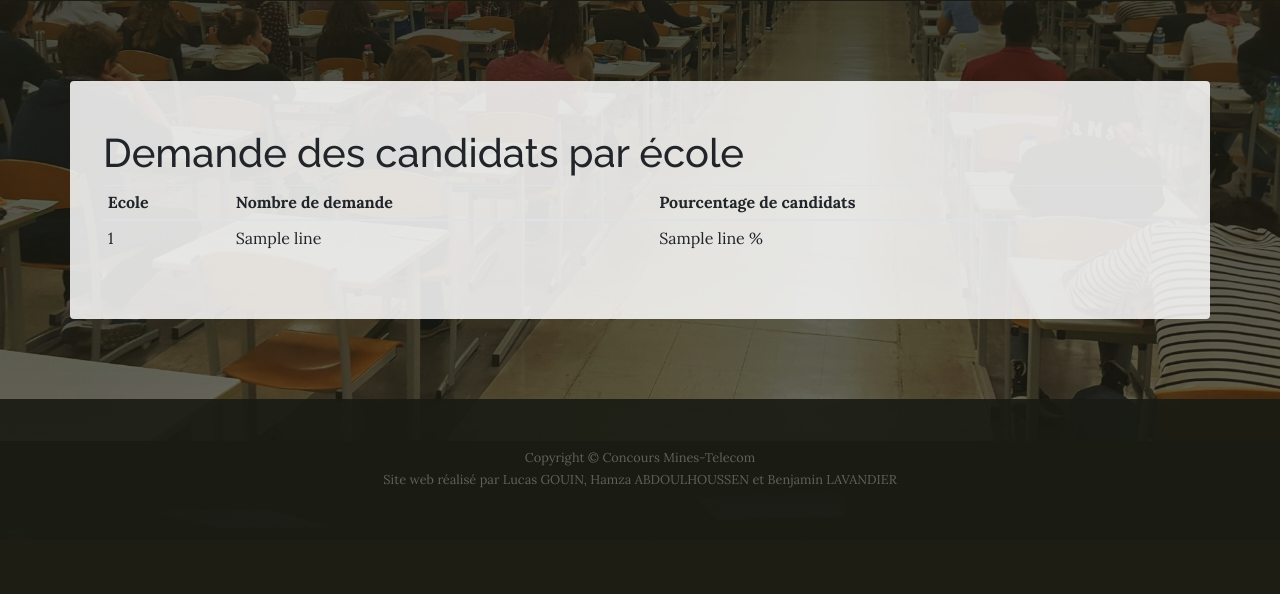
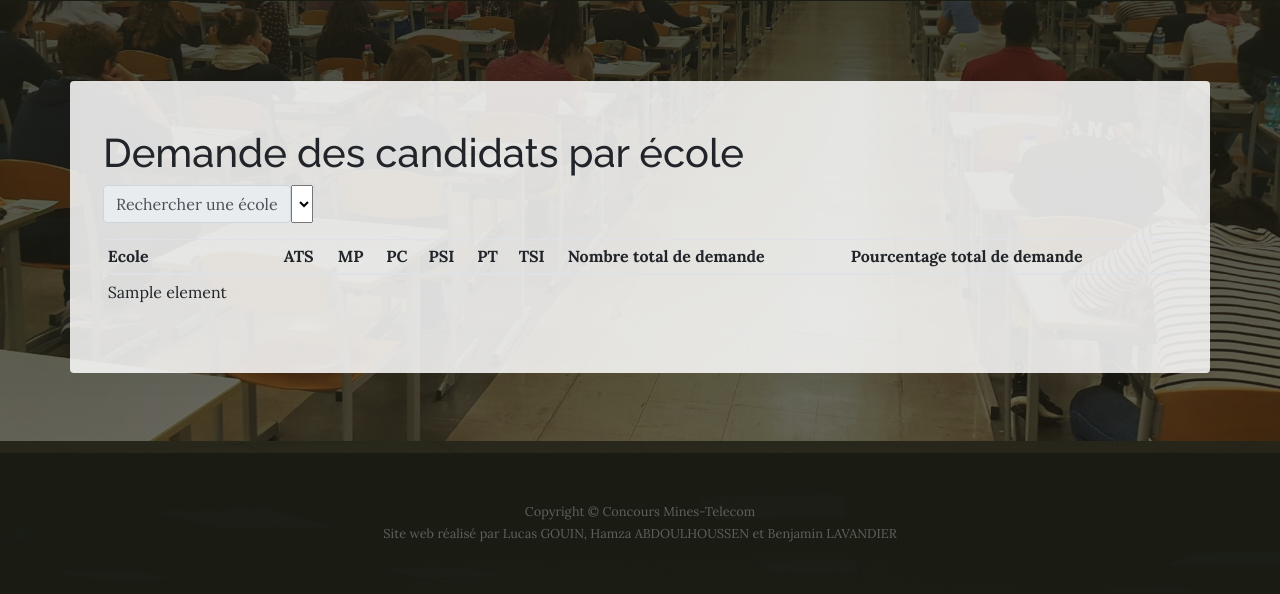
Before and after one commit to Hamza-ABDOULHOUSSEN/website_exam_result, a Flask app: template site_web/templates/statistiques_voeux.html in a window 1280 px wide. Shown: the part 359-953 px from the top of the page. Before the commit the page ends 847 px from the top, so only its background shows below. Run offline with Flask 2, Linux system fonts and the light colour scheme; the template is opened without the code that fills it: values that come from a table or form of the project are taken from there, most other values are stand-ins (such as "Sample title", 1, 10 or a date in 2020); lists and menus that the app fills with data are empty; some libraries are stand-ins or nearby versions.

Commit message:
ajout selecteur d'école dans les demandes des candidats et demande par filiere

```diff
--- a/site_web/app.py
+++ b/site_web/app.py
@@ -40,8 +40,12 @@
 
 @app.route('/statistiques/voeux', methods = ["GET"])
 def stats_voeux():
+    ecoleNom = buildNomEcole()
+    ecoleForm = EcoleSelectorForm(request.form)
+    ecoleForm.nomEcole.choices = ecoleNom
+
     counts = buildVoeuxDemande()
-    return render_template("statistiques_voeux.html", counts = counts)
+    return render_template("statistiques_voeux.html", counts = counts, ecoles = ecoleForm)
 
 
 @app.route('/about', methods = ["GET"])
--- a/site_web/formulaire.py
+++ b/site_web/formulaire.py
@@ -1,4 +1,4 @@
-from wtforms import Form, StringField, IntegerField
+from wtforms import Form, StringField, IntegerField, SelectField
 from wtforms.validators import input_required
 
 
@@ -19,3 +19,7 @@
     INE = StringField(id = 'INE du candidat', validators = [input_required()])
     name = StringField(id = 'Nom du candidat', validators = [input_required()])
     FirstName = StringField(id = 'Prénom du candidat', validators = [input_required()])
+
+
+class EcoleSelectorForm(Form):
+    nomEcole = SelectField(id = "Rechercher une école", choices = None)
--- a/site_web/requetes.py
+++ b/site_web/requetes.py
@@ -478,23 +478,42 @@
 
 
 def buildVoeuxDemande():
-    countCandidat = int(GetDB().cursor().execute("SELECT COUNT(*) FROM Candidat").fetchall()[0][0])
+    filieres = ["ATS", "MP", "PC", "PSI", "PT", "TSI"]
+
+    countCandidat = int(GetDB().cursor().execute("SELECT COUNT(Nom) FROM Candidat").fetchall()[0][0])
     ecoleReq = "SELECT DISTINCT * FROM Ecole"
-    ecoleDB = GetDB().cursor().execute(ecoleReq)
-    voeuxDB = GetDB().cursor()
+    ecoleDB = GetDB().execute(ecoleReq)
+    voeuxDB = GetDB()
     voeuxCount = []
 
     for ecole in ecoleDB.fetchall():
-        voeuxReq = f"SELECT COUNT(*) FROM Voeux WHERE ecole_id = '{ecole[0]}'"
-        count = int(voeuxDB.execute(voeuxReq).fetchall()[0][0])
-        voeuxCount.append((ecole[1], count, int(10000 * count / countCandidat) / 100))
+        voeuxTotalReq = f"SELECT COUNT(Voeux.candidat_id) FROM Voeux WHERE ecole_id = '{ecole[0]}'"
+        voeuxFiliereCount = []
 
-    voeuxCount.sort(key = element, reverse = True)
+        for f in filieres:
+            voeuxFiliereReq = f"SELECT COUNT(Voeux.candidat_id) " \
+                              f"FROM Voeux " \
+                              f"JOIN Ecole E on E.ecole_id = Voeux.ecole_id " \
+                              f"JOIN Candidat C on Voeux.candidat_id = C.candidat_id " \
+                              f"WHERE E.ecole_id = '{ecole[0]}' AND C.Filliere = '{f}'"
+            countFiliere = int(voeuxDB.execute(voeuxFiliereReq).fetchall()[0][0])
+            voeuxFiliereCount.append(countFiliere)
+        somme = sum(voeuxFiliereCount)
+        ecoleList = [ecole[1]] + voeuxFiliereCount + [somme] + [int(10000 * somme / countCandidat) / 100]
+        voeuxCount.append(ecoleList)
+
+    element8 = lambda x: x[7]
+    voeuxCount.sort(key = element8, reverse = True)
     return voeuxCount
 
 
-def element(elem):
-    return elem[1]
+def buildNomEcole():
+    ecoleReq = "SELECT nom FROM Ecole"
+    nom = [t[0] for t in GetDB().execute(ecoleReq).fetchall()]
+    nom.sort()
+    nom.insert(0, "Toutes les écoles")
+    ids = list(range(0, len(nom) + 1))
+    return list(zip(ids, nom))
 
 
 def GetDB():
--- a/site_web/templates/statistiques_voeux.html
+++ b/site_web/templates/statistiques_voeux.html
@@ -15,6 +15,7 @@
     <link href="https://fonts.googleapis.com/css?family=Lora:400,400i,700,700i" rel="stylesheet"/>
     <!-- Core theme CSS (includes Bootstrap)-->
     <link rel="stylesheet" href="{{ url_for('static', filename="css/styles.css") }}"/>
+    {% from "_formhelpers.html" import render_field %}
 </head>
 <body>
 <h1 class="site-heading text-center text-white d-none d-lg-block">
@@ -28,18 +29,25 @@
 <section class="page-section container bg-faded p-5 rounded mr-auto">
     <div class="row">
         <h1>Demande des candidats par école</h1>
+        {{ render_field(ecoles.nomEcole, class="form-select") }}
         <table class="table table-sm">
             <thread>
                 <th scope="col">Ecole</th>
-                <th scope="col">Nombre de demande</th>
-                <th scope="col">Pourcentage de candidats</th>
+                <th scope="col">ATS</th>
+                <th scope="col">MP</th>
+                <th scope="col">PC</th>
+                <th scope="col">PSI</th>
+                <th scope="col">PT</th>
+                <th scope="col">TSI</th>
+                <th scope="col">Nombre total de demande</th>
+                <th scope="col">Pourcentage total de demande</th>
             </thread>
-            <tbody>
+            <tbody id="table_ecole">
             {% for line in counts %}
-                <tr>
-                    <td>{{ line[0] }}</td>
-                    <td>{{ line[1] }}</td>
-                    <td>{{ line[2] }} %</td>
+                <tr id="{{ line[0] }}">
+                    {% for element in line %}
+                        <td>{{ element }}</td>
+                    {% endfor %}
                 </tr>
             {% endfor %}
             </tbody>
@@ -55,6 +63,28 @@
 <!-- Core theme JS-->
 <script src="{{ url_for('static',filename='js/bootstrap.js') }}"></script>
 <script src="{{ url_for('static',filename='js/scripts.js') }}"></script>
+<script type="text/javascript">
+    document.getElementsByTagName('select')[0].onchange = function () {
+        {#recherche du nom de l'école#}
+        const ecoleIndex = this.selectedIndex;
+        const nomEcole = this.children[ecoleIndex].innerHTML.trim();
 
+        {#affichage de l'école que l'on veut#}
+
+        let elements = document.getElementById("table_ecole");
+        for (let i = 0; i < elements.children.length; i++) {
+            if (nomEcole !== "Toutes les écoles") {
+                if (elements.children[i].id === nomEcole) {
+                    elements.children[i].hidden = false;
+                } else {
+                    elements.children[i].hidden = true;
+                }
+            } else {
+                    elements.children[i].hidden = false;
+            }
+        }
+        document.getElementById("table_ecole").innerHTML = elements.innerHTML;
+    }
+</script>
 </body>
 </html>
```
